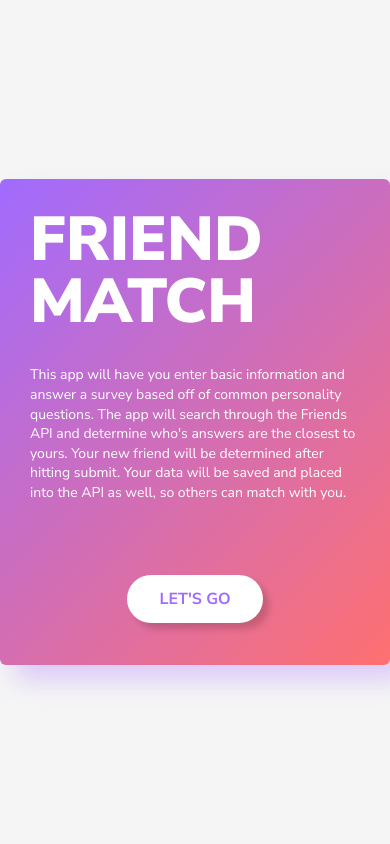
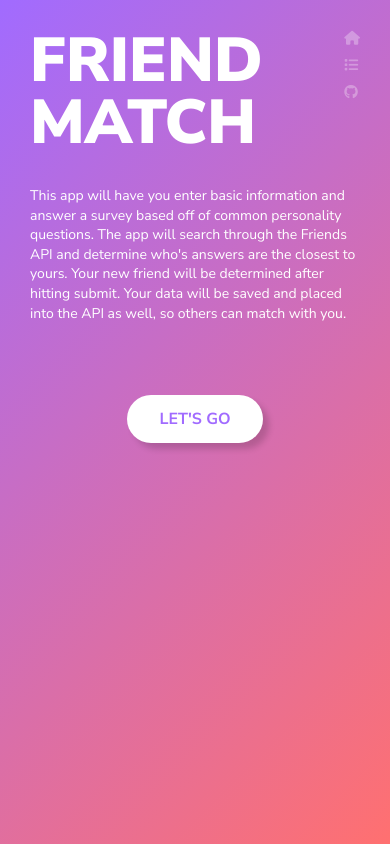
Before and after one commit to graysonlee123/Friend-Finder, a website: page app/public/home.html in a window 390 px wide. Drawn offline with Linux system fonts and the light colour scheme.

Commit message:
mobile media query styling

```diff
--- a/app/public/master.css
+++ b/app/public/master.css
@@ -253,3 +253,38 @@ p {
 .results-p {
     margin-bottom: 24px;
 }
+
+
+
+/* Mobile */
+
+@media screen and (max-width: 680px) {
+    #home-div, #survey-div {
+        width: 100%;
+        min-height: 100vh;
+        border-radius: 0;
+    }
+
+    #nav-container {
+        top: 30px;
+        right: 30px;
+        left: unset;
+    }
+
+    #nav-container[data-margin="1"] {
+        top: inherit;
+    }
+
+    .nav-button i {
+        color: rgba(255,255,255,0.3);
+        font-size: 14px;
+    }
+
+    .nav-button:hover i {
+        color: rgba(255,255,255,0.8);
+    }
+
+    #survey-h1 {
+        padding-right: 40px;
+    }
+}
```
Also changed, not shown: app/public/survey.html (+1 -1 lines).
